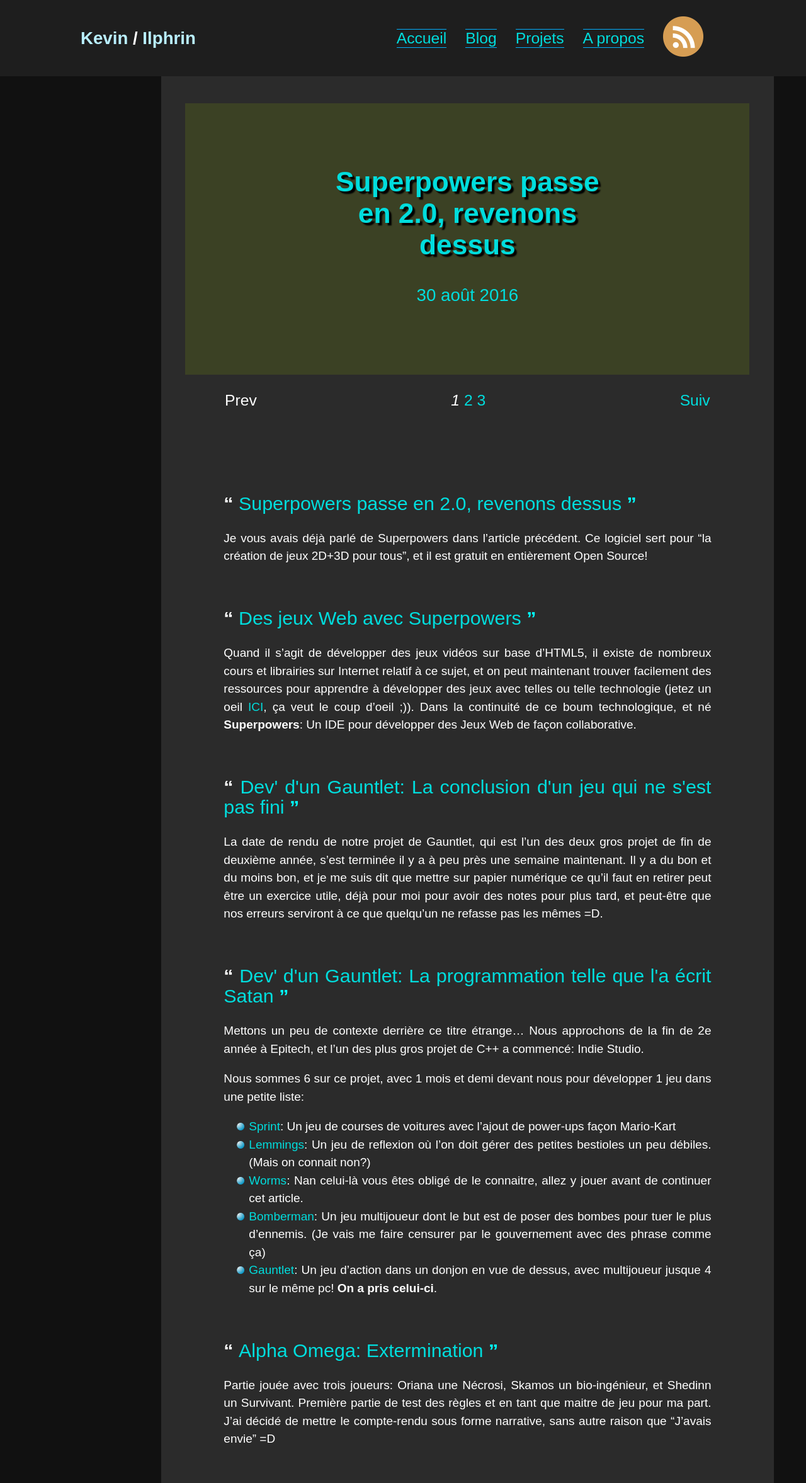
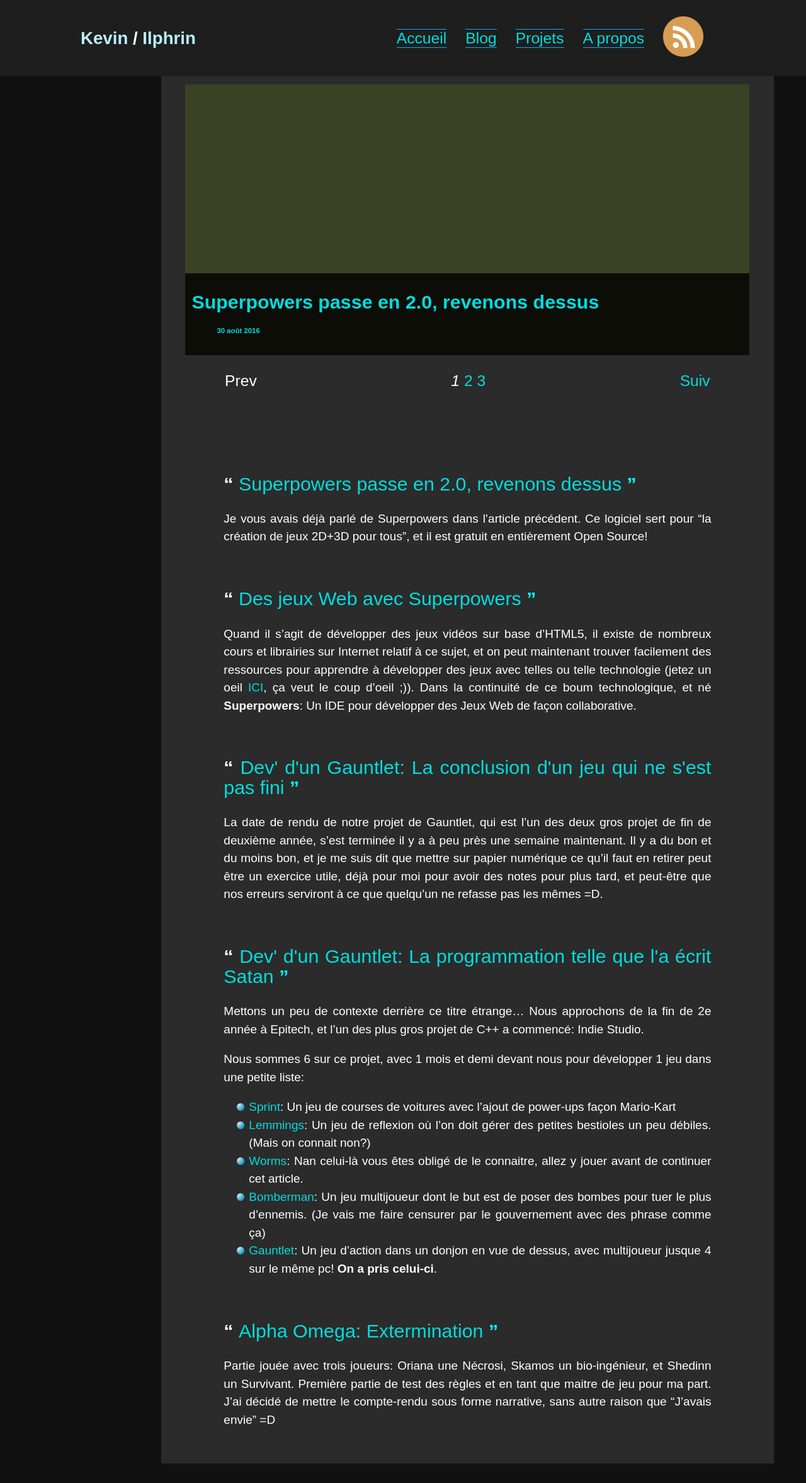
Before and after one commit to Ilphrin/ilphrin.com, a Jekyll site: the page built from kevin/index.html, in a window 1280 px wide. Shown: the whole page at 63% size. Built offline with Jekyll 4.4.1, drawn with Linux system fonts in a browser that asks for light colours; the list of posts is cut into pages by our own code; comment, search, counter and statistics services are not loaded; after the commit the page ends 2324 px from its top, so only the background shows below that.

Commit message:
Modified the front page with the last article =D

```diff
--- a/css/main.scss
+++ b/css/main.scss
@@ -338,30 +338,56 @@ pre
   background-color: #3b4124;
   animation-name: appear;
   animation-duration: .5s;
-  .header_blog_title
-  {
-    background-size: 100%;
-    height: 431px;
-    text-align: center;
-    font-size: 90%;
-    transition: all 0.3s;
-    margin-bottom: 3%;
-    background-size: contain;
+  margin-bottom: 3%;
+  display: block;
+  height: 430px;
+  background-size: contain;
+  position: relative;
+  overflow: hidden;
+  a {
+    display: block;
+    background-color: rgba(0, 0, 0, 0.8);
+    width: 100%;
+    height: 55%;
+    transition: all .3s;
+    margin-top: 300px;
     &:hover {
-      background-color: rgba(0, 0, 0, 0.6);
-    }
-    time {
-      font-weight: 400;
-      position: relative;
-      line-height: 50px;
-      font-size: 180%;
-      top: 100px;
+      margin-top: 200px;
     }
     h1 {
-      width: 50%;
-      @include margin-both(auto);
-      text-shadow: 4px 4px 2px black;
-      transition: text-shadow .3s;
+      position: absolute;
+      bottom: 50px;
+      left: 10px;
+      transition: all .3s;
+    }
+    h2 {
+      font-size: 60%;
+      position: absolute;
+      bottom: 15px;
+      left: 50px;
+      transition: all .3s;
+    }
+    span {
+      position: absolute;
+      bottom: -110px;
+      max-height: 120px;
+      overflow: hidden;
+      @include padding-both(10px);
+      transition: all .3s;
+    }
+  }
+  &:hover {
+    a {
+      margin-top: 200px;
+    }
+    h1 {
+      bottom: 160px;
+    }
+    h2 {
+      bottom: 125px;
+    }
+    span {
+      bottom: 15px;
     }
   }
 }
--- a/kevin/index.html
+++ b/kevin/index.html
@@ -2,23 +2,16 @@
 layout: index
 ---
 
-<div class="header_blog">
 {% for post in site.posts %}
-  <a href="{{ post.url }}">
-    <div class="header_blog_title"  {% if post.cover %}style="background-image: url('/images/header_articles/{{ post.cover }}');"{% endif %}>
-        <div class="header_blog_title">
-        <time datetime="{{ page.date | date: '%-d %B %Y'}}">
-          <div>
-            <h1>{{ post.title }}</h1>
-          </div>
-          {% include date.html date=post.date %}
-         </time>
-        </div>
-    </div>
+<div class="header_blog" {% if post.cover %}style="background-image: url('/images/header_articles/{{ post.cover }}');"{% endif %}>
+  <a href="{{post.url}}">
+    <h1>{{post.title}}</h1>
+    <h2>{% include date.html date=post.date %}</h2>
+    <span>{{ post.content | split:'<!--break-->' | first }}</span>
   </a>
-  {% break %}
+</div>
+{% break %}
 {% endfor %}
-</div>
 
 <div class="pagination">
   <div class="prev">
```
Also changed, not shown: 11 other files.
